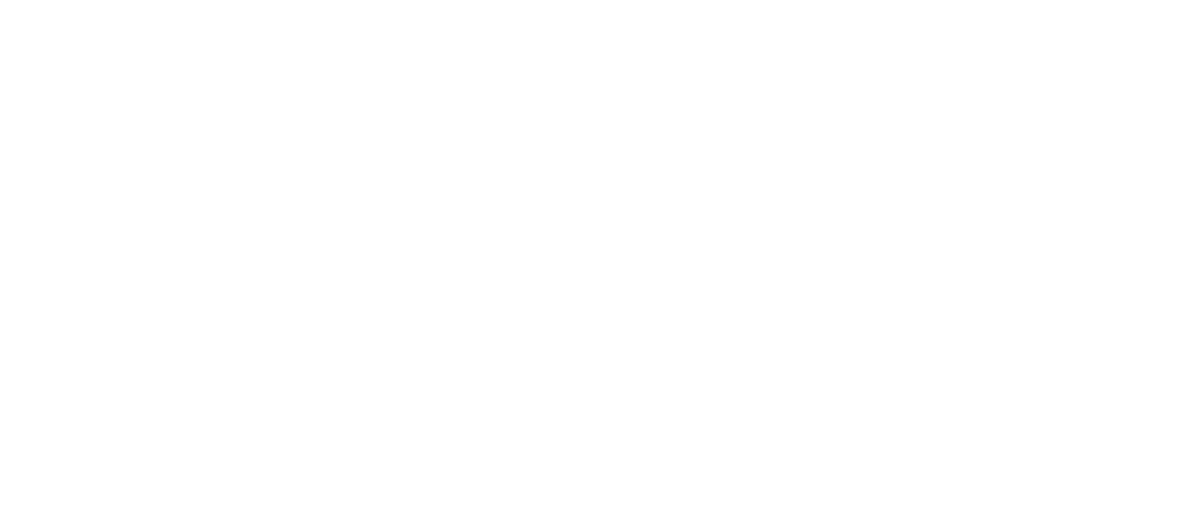
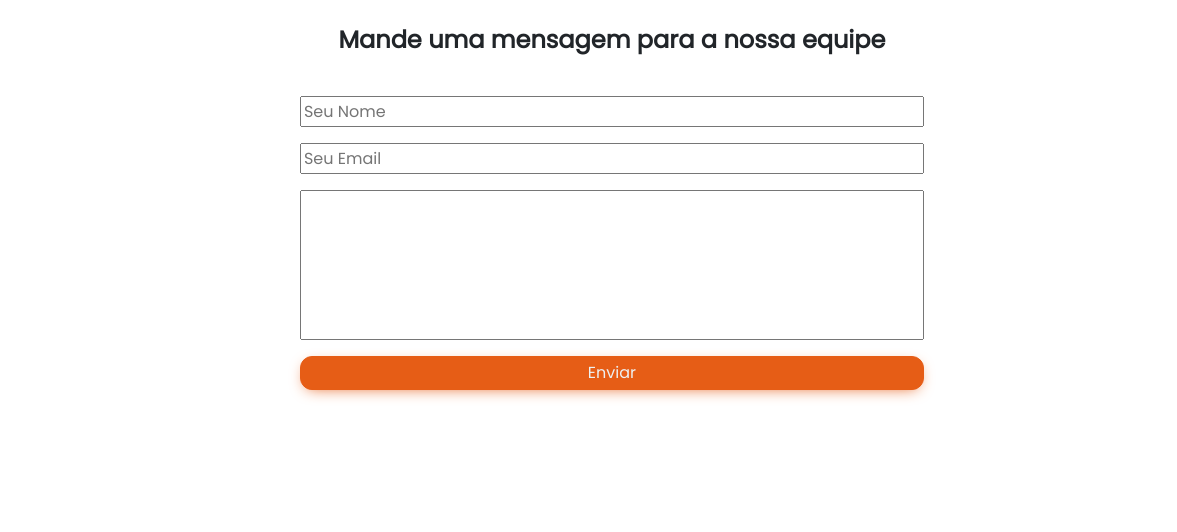
Before and after one commit to BLUM3D/blumed-new, a plain HTML site: page page-contato.html in a window 1280 px wide. Shown: the full height of the page, 103-1280 px from the left. Drawn offline with nearby package versions, Linux system fonts and the light colour scheme.

Commit message:
add contato

```diff
--- a/page-contato.html
+++ b/page-contato.html
@@ -21,6 +21,7 @@
 </head>
 
 <body>
+  <section id="teste">
     <aside class="left-aside">
       <nav>
         <div class="logo">
@@ -45,6 +46,23 @@
         </ul>
       </nav>
     </aside>
+    <main class="content">
+      <div class="teste2">
+        <div class="title">
+          <h2>Mande uma mensagem para a nossa equipe</h2>
+        </div>
+        <form action="https://api.staticforms.xyz/submit" method="post" class="formDoContato">
+          <input type="text" name="name" required placeholder="Seu Nome">
+          <input type="text" name="email" required placeholder="Seu Email" />
+          <textarea name="message" required></textarea>
+          <input type="hidden" name="accessKey" value="7b86b289-1653-4e1c-a625-a3b7137d71ef">
+          <!-- <input type="hidden" name="redirectTo" value=""> -->
+          <input type="submit" value="Enviar" class="btn-feito" />
+        </form>
+      </div>
+    </main>
+  </section>
+
 
   <script src="https://cdn.jsdelivr.net/npm/bootstrap@5.1.3/dist/js/bootstrap.bundle.min.js" integrity="sha384-ka7Sk0Gln4gmtz2MlQnikT1wXgYsOg+OMhuP+IlRH9sENBO0LRn5q+8nbTov4+1p" crossorigin="anonymous"></script>
 </body>
--- a/style/style-contato.css
+++ b/style/style-contato.css
@@ -1 +1,50 @@
 @import url(./config.css);
+
+#teste {
+  width: 100%;
+}
+
+.teste2 {
+  width: 100%;
+  display: flex;
+  flex-direction: column;
+  justify-content: center;
+  margin-left: 6%;
+}
+
+.formDoContato {
+  display: flex;
+  flex-direction: column;
+  justify-content: center;
+  align-items: center;
+}
+
+.formDoContato input,
+textarea {
+  width: 50%;
+  margin-bottom: 1rem;
+  outline: none;
+}
+
+.title {
+  font-size: x-large;
+  text-align: center;
+  margin-bottom: 2rem;
+  text-align: center;
+  font-weight: bold;
+}
+
+textarea {
+  height: 150px;
+  resize: none;
+}
+
+button {
+  padding: 0.5rem 1rem;
+  border: 1px solid var(--ORANGE1);
+  border-radius: 12px;
+  background-color: var(--ORANGE1);
+  text-decoration: none;
+  color: var(--WHITE1);
+  box-shadow: 0 4px 15px -6px var(--ORANGE1);
+}
```
Also changed, not shown: style/style.css (+0 -11 lines). Lines whose indentation alone changed are shown as unchanged.
